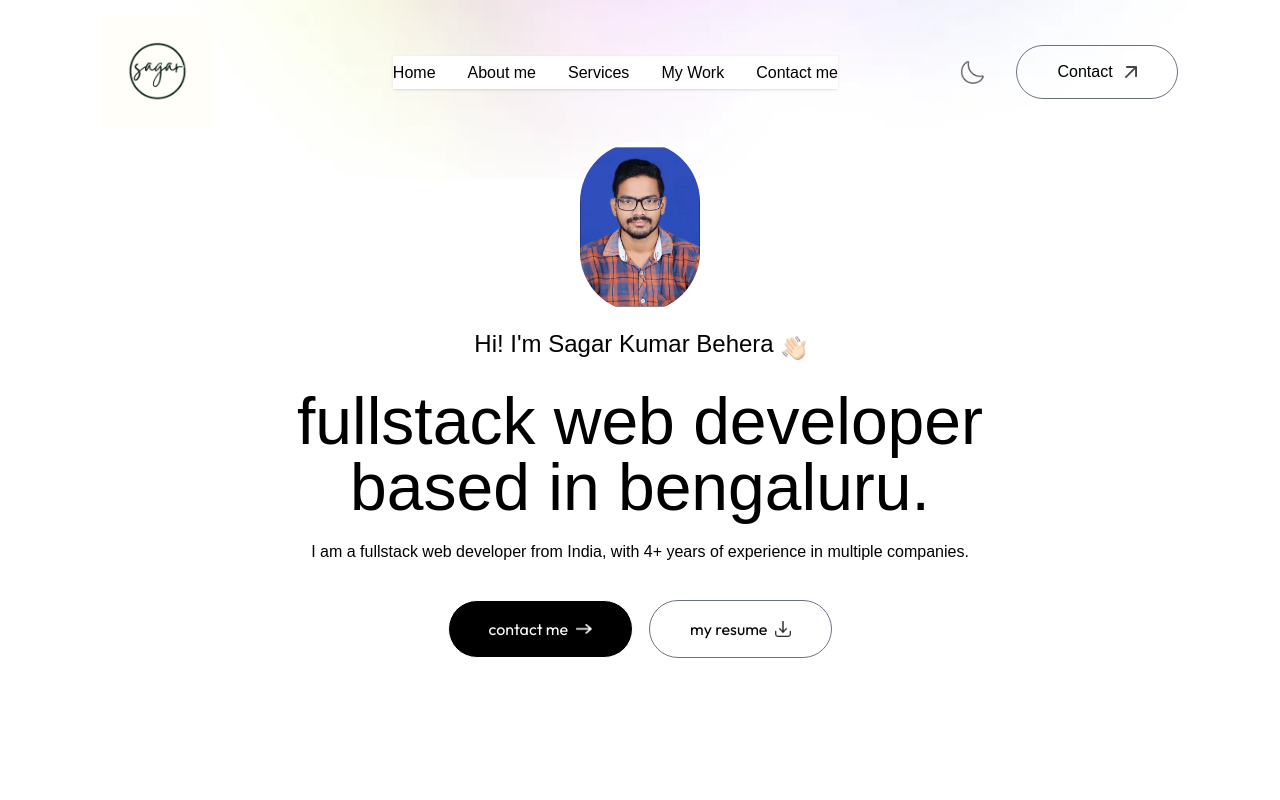
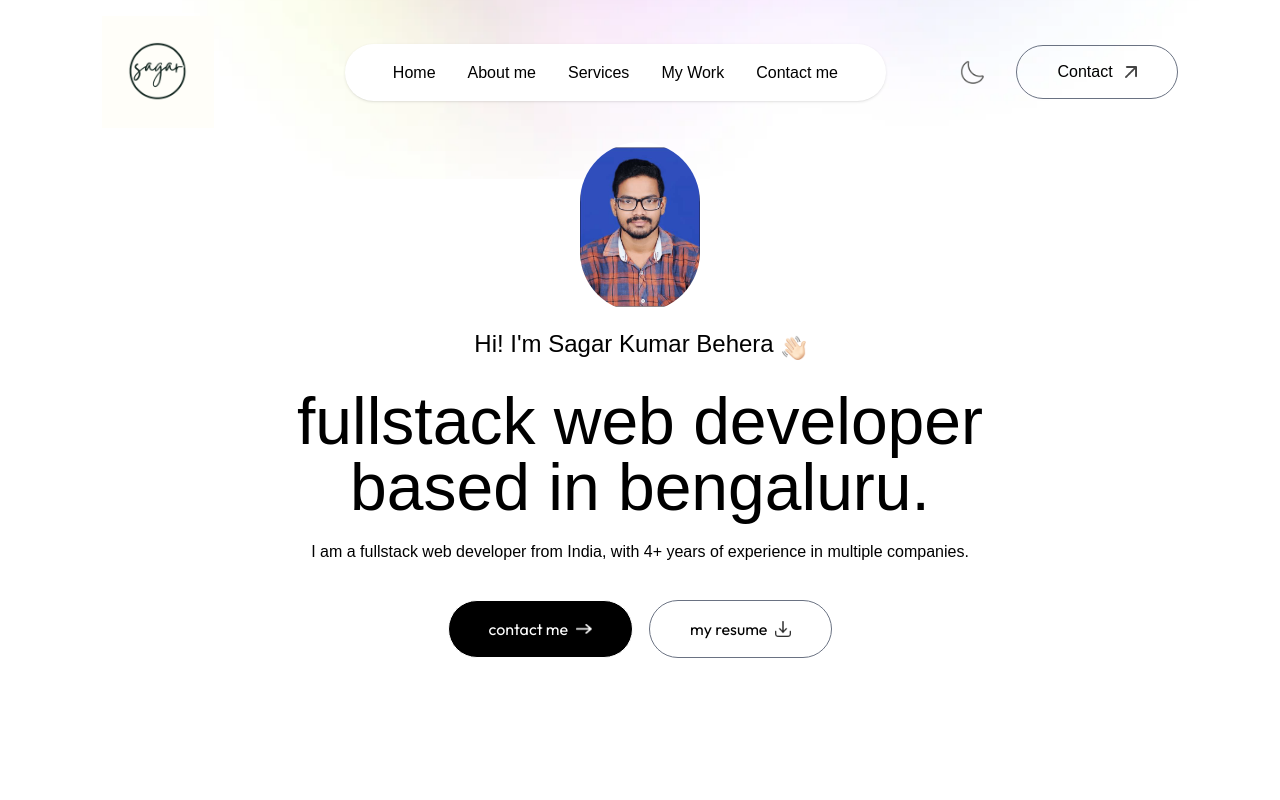
Before and after one commit to sagarmintu/sagarBeheraPortfolio, a Next.js app: page / in a window 1280 px wide. Shown: the top 800 px of the page. Built offline with nearby package versions, Linux system fonts and the light colour scheme; a web font is replaced by a local one.

Commit message:
fixed the navbar scrolling effects

```diff
--- a/app/components/Navbar.jsx
+++ b/app/components/Navbar.jsx
@@ -1,9 +1,10 @@
-import React, { useRef } from 'react'
+import React, { useEffect, useRef, useState } from 'react'
 import Image from 'next/image'
 import { assets } from '@/assets/assets'
 
 const Navbar = () => {
 
+    const [isScroll, setIsScroll] = useState(false);
     const sideMenuRef = useRef();
 
     const openMenu = () => {
@@ -14,17 +15,30 @@
         sideMenuRef.current.style.transform = 'translateX(16rem)'
     }
 
+    useEffect(() => {
+        window.addEventListener('scroll', () => {
+            if(scrollY > 50)
+            {
+                setIsScroll(true)
+            }
+            else
+            {
+                setIsScroll(false)
+            }
+        })
+    },[]);
+
   return (
     <>
     <div className='fixed top-0 right-0 w-11/12 -z-10 translate-y-[-80%]'>
         <Image src={assets.header_bg_color} alt='' className='w-full' />
     </div>
-      <nav className='w-full fixed px-5 lg:px-8 xl:px-[8%] py-4 flex items-center justify-between z-50'>
+          <nav className={`w-full fixed px-5 lg:px-8 xl:px-[8%] py-4 flex items-center justify-between z-50 ${isScroll ? "bg-white bg-opacity-50 backdrop-blur-lg shadow-sm" : "" }`}>
         <a href="#top">
             <Image src={assets.logo} className='w-28 cursor-pointer mr-14' alt="username logo" />
         </a>
 
-        <ul className='hidden md:flex items-center gap-6 lg:gap-8 bg-white shadow-sm bg-opacity-50'>
+        <ul className={`hidden md:flex items-center gap-6 lg:gap-8 rounded-full px-12 py-3 ${isScroll ? "" : "bg-white shadow-sm bg-opacity-50"} `}>
             <li><a className='navbar_name' href="#top">Home</a></li>
             <li><a className='navbar_name' href="#about">About me</a></li>
             <li><a className='navbar_name' href="#services">Services</a></li>
```
